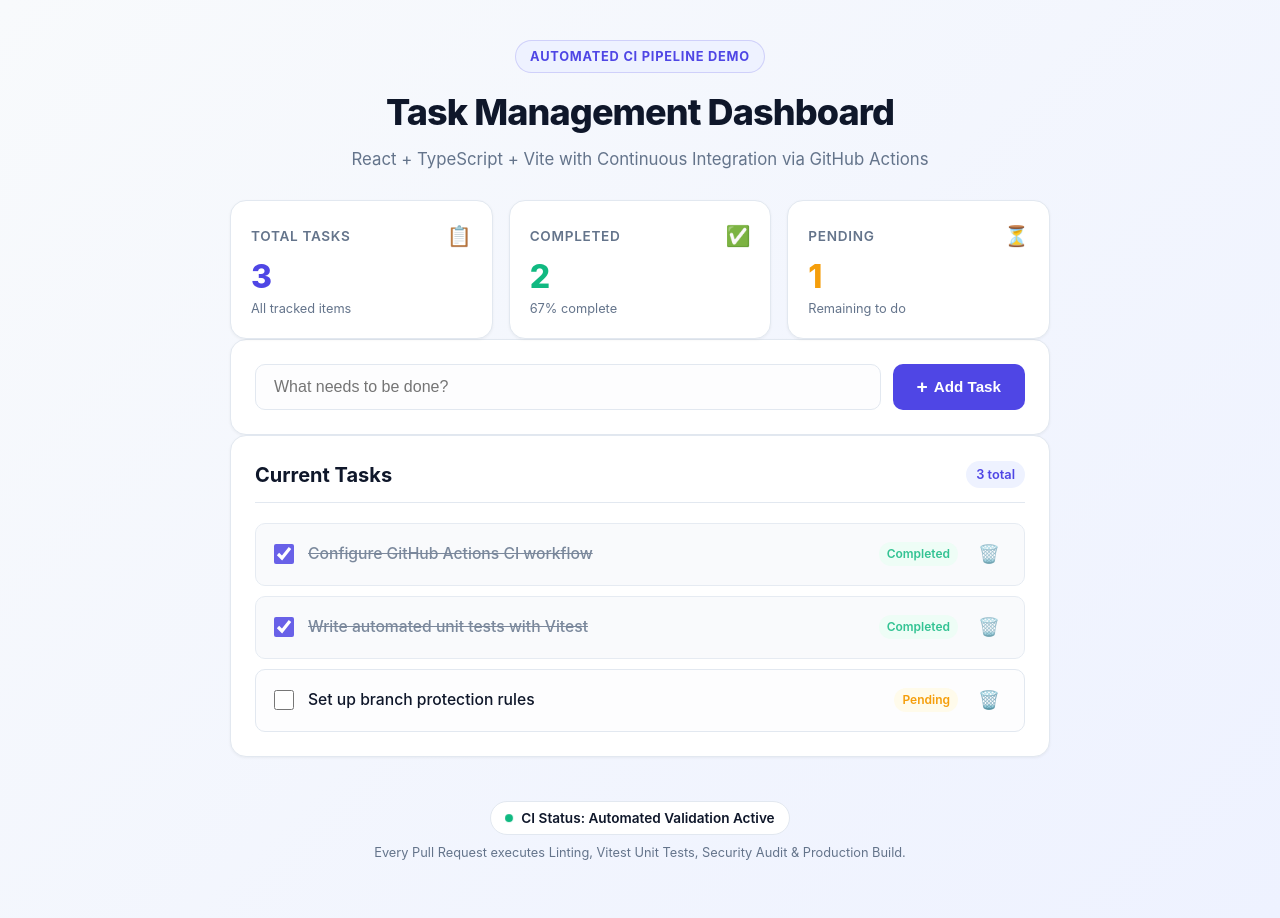
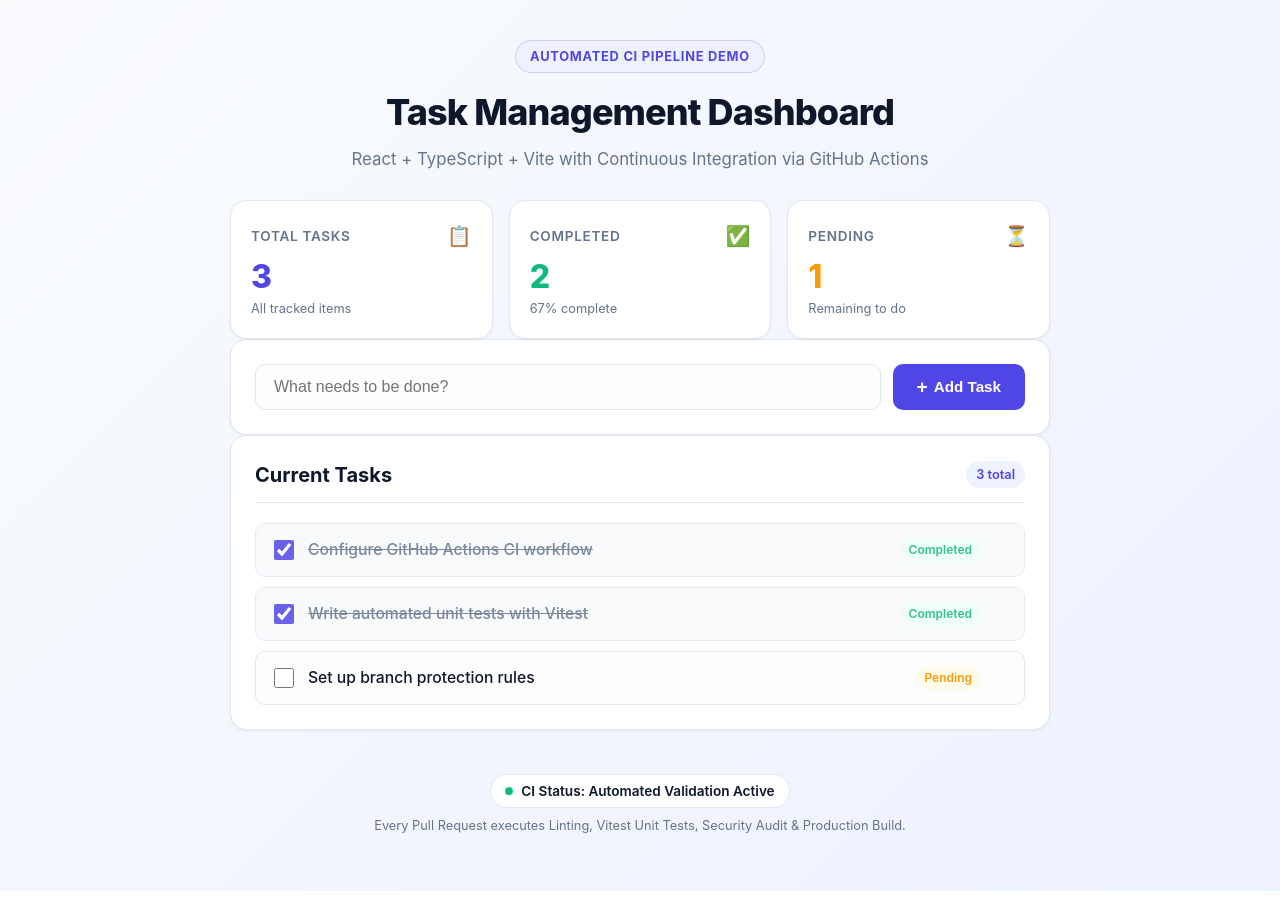
Before and after one commit to Parthiban-max/ci-cd-pipeline, a React (Vite) app: page / in a window 1280 px wide. After the commit the page ends 891 px from the top, so only its background shows below. Built offline with nearby package versions, Linux system fonts and the light colour scheme.

Commit message:
Remove delete icon from task list

```diff
--- a/src/components/TaskList.tsx
+++ b/src/components/TaskList.tsx
@@ -60,7 +60,6 @@ export const TaskList: React.FC<TaskListProps> = ({
               aria-label={`Delete task "${task.title}"`}
               title="Delete task"
             >
-              🗑️
             </button>
           </li>
         ))}
```
